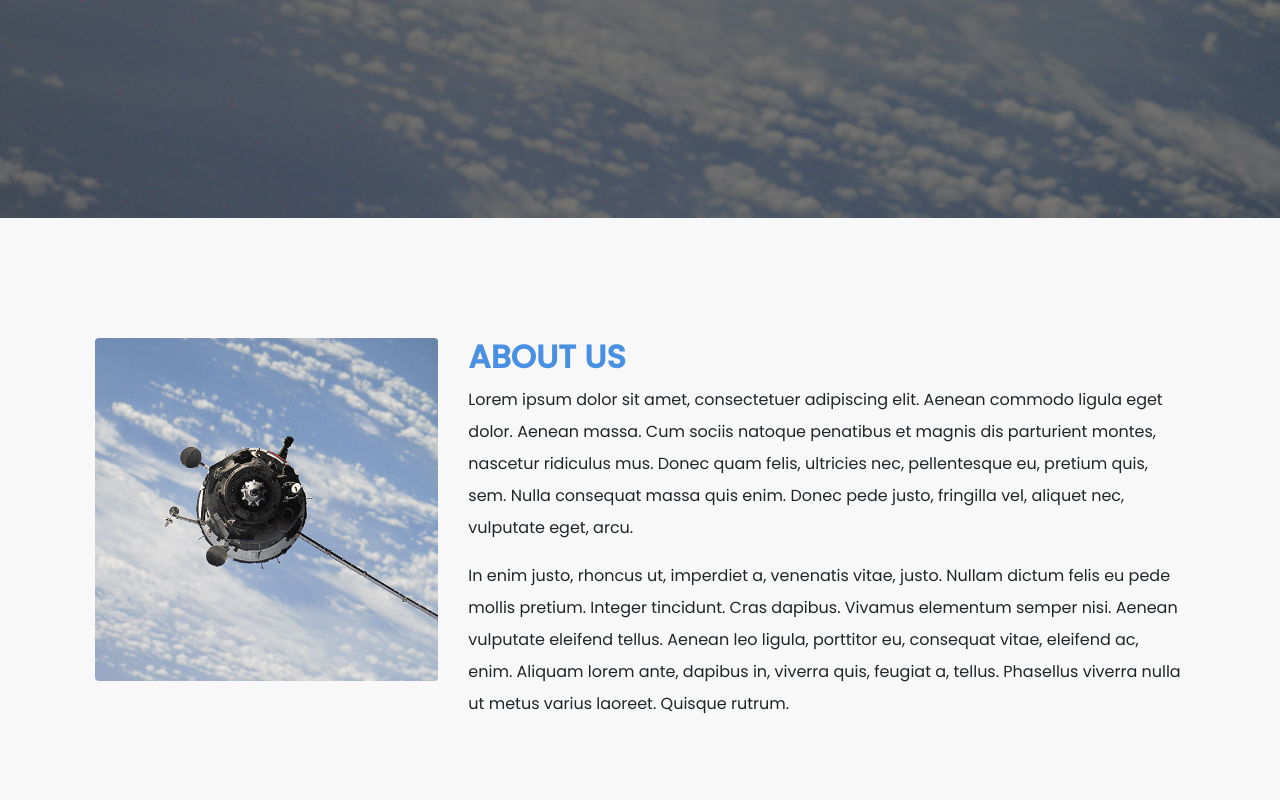
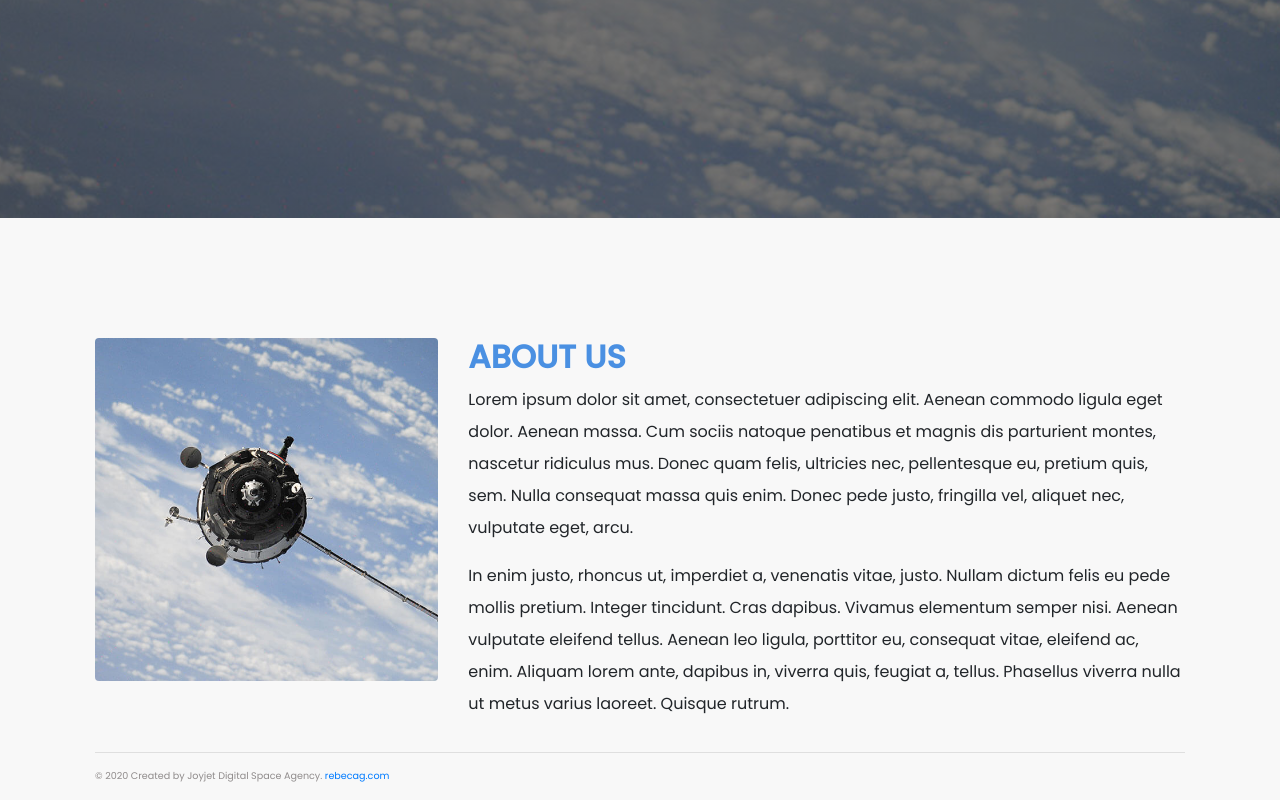
Before and after one commit to rebecagrn/spacex, a website: page index.html in a window 1280 px wide. Shown: the part 582-1382 px from the top of the page. Before the commit the page ends 1318 px from the top, so only its background shows below. Drawn offline with nearby package versions, Linux system fonts and the light colour scheme.

Commit message:
implementing footer

```diff
--- a/css/scss/style.scss
+++ b/css/scss/style.scss
@@ -186,3 +186,8 @@
     margin-bottom: 30px;
 }
 }
+
+footer {
+  color: #908C8C;
+  font-size: 0.6em;
+}
--- a/index.html
+++ b/index.html
@@ -75,6 +75,12 @@
 
   </section>
 
+  <!-- Footer -->
+  <footer class="container">
+    <hr>
+    <p>© 2020 Created by Joyjet Digital Space Agency. <a href="http://rebecag.com/" target="_black">rebecag.com</a></p>
+  </footer>
+
 
 
   <!-- JS, Popper.js, and jQuery -->
```
Also changed, not shown: css/style.css.
